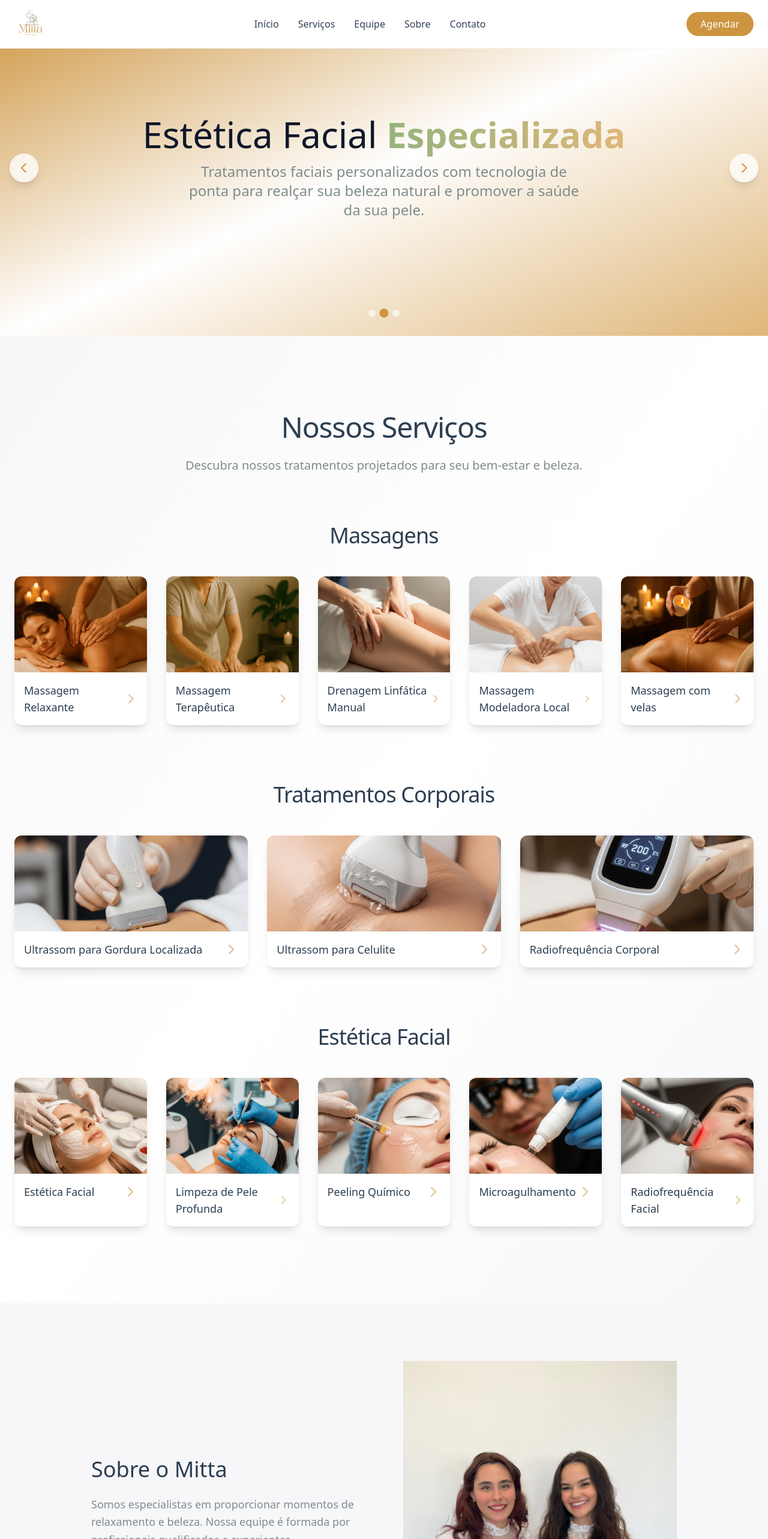
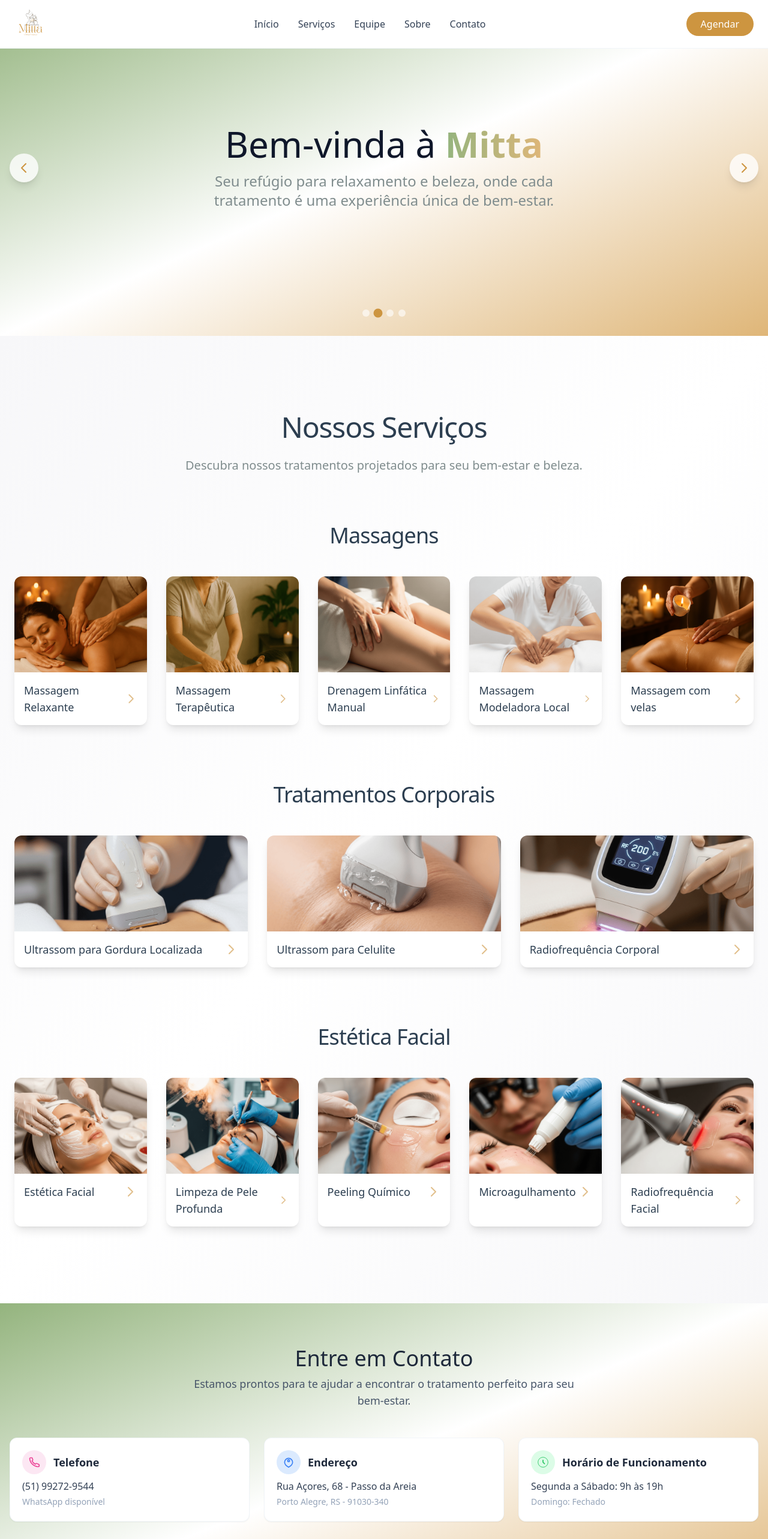
Before and after one commit to mittaEstetica/mittaestetica, a React (Vite) app: page / in a window 1280 px wide. Shown: the top 2566 px of the page at 60% size. Built offline with nearby package versions, Linux system fonts and the light colour scheme.

Commit message:
Remove  section and create event for day woman

```diff
--- a/src/App.jsx
+++ b/src/App.jsx
@@ -16,7 +16,7 @@ function App() {
             <Header />
             <Hero />
             <Services />
-            <Section />
+            {/* <Section /> */}
             <Footer />
           </div>
         } />
--- a/src/components/Hero/Hero.tsx
+++ b/src/components/Hero/Hero.tsx
@@ -4,6 +4,12 @@ const Hero = () => {
   const [currentSlide, setCurrentSlide] = useState(0);
 
   const slides = [
+    {
+      title: "Evento",
+      brand: "Dia das Mulheres",
+      description: "07 de março · Das 9h às 16h. Um dia especial de cuidados e beleza para celebrar todas as mulheres.",
+      gradient: "from-brand-gold via-white to-brand-green"
+    },
     {
       title: "Bem-vinda à",
       brand: "Mitta",
```
